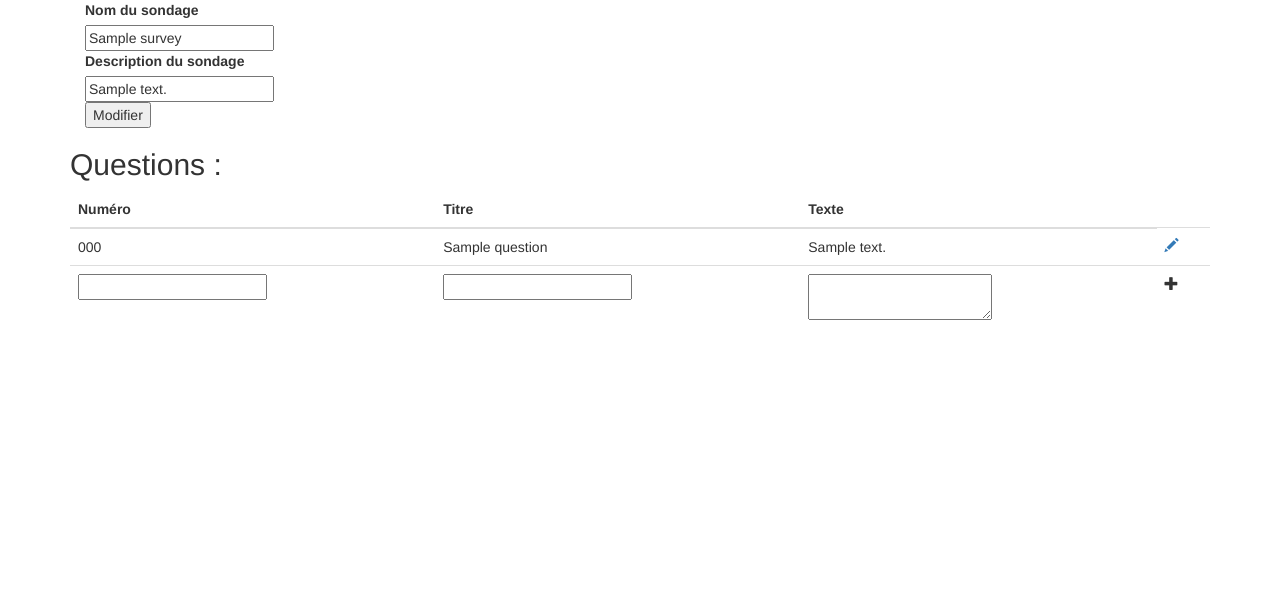
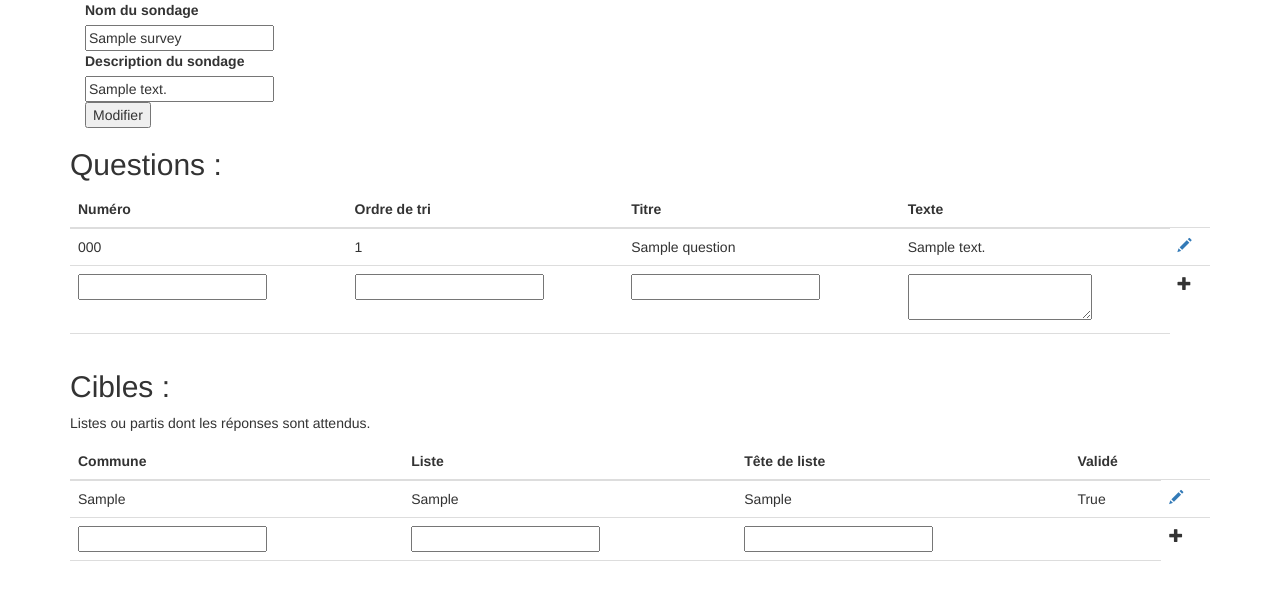
Before and after one commit to transport-nantes/TN_flask_web, a Flask app: page /F/1/1/edit/survey?survey_id=1 in a window 1280 px wide. Shown: the part 258-855 px from the top of the page. Before the commit the page ends 578 px from the top, so only its background shows below. Run offline with Flask 2, Linux system fonts and the light colour scheme; tables that the repository leaves empty hold one stand-in row (values such as "Sample post"); some libraries are stand-ins or nearby versions.

Commit message:
Add target editor
Part of #22.

```diff
--- a/app/models.py
+++ b/app/models.py
@@ -198,6 +198,7 @@ class SurveyTarget(db.Model):
     validated = db.Column(db.Boolean)
     commune = db.Column(db.String)
     liste = db.Column(db.String)
+    tete_de_liste = db.Column(db.String)
 
     url = db.Column(db.String)
     twitter_liste = db.Column(db.String)
--- a/app/survey/forms.py
+++ b/app/survey/forms.py
@@ -17,3 +17,14 @@ class SurveyQuestionForm(FlaskForm):
     sort_index = IntegerField('Position de trie')
     question_title = StringField('Titre', validators=[DataRequired()])
     question_text = StringField('Titre', widget=TextArea(), validators=[DataRequired()])
+
+class SurveyTargetForm(FlaskForm):
+    id = HiddenField('id')
+    survey_id = HiddenField('survey_id')
+    validated = BooleanField('Validé')
+    commune = StringField('Commune')
+    liste = StringField('Liste')
+    tete_de_liste = StringField('Tête de liste')
+    url = StringField('URL')
+    twitter_liste = StringField('twitter')
+    facebook = StringField('facebook')
--- a/app/survey/routes.py
+++ b/app/survey/routes.py
@@ -4,8 +4,8 @@ from werkzeug.urls import url_parse
 from flask import current_app as app
 from flask_login import login_user, logout_user, current_user, login_required
 from app import db
-from app.models import Survey, SurveyQuestion
-from app.survey.forms import SurveyForm, SurveyQuestionForm
+from app.models import Survey, SurveyQuestion, SurveyTarget
+from app.survey.forms import SurveyForm, SurveyQuestionForm, SurveyTargetForm
 from app.survey import bp
 from app.survey.survey_v1 import do_municipales_responses_v1
 import sys
@@ -52,8 +52,10 @@ def survey_edit(tag, seed):
     # check_admin('survey')
     form = SurveyForm()
     new_question_form = SurveyQuestionForm()
+    new_target_form = SurveyTargetForm()
     survey = None
     survey_id = request.args.get('survey_id', None)
+    targets = SurveyTarget.query.filter_by(survey_id=survey_id).all()
     if request.method == 'POST':
         if form.validate_on_submit():
             # The user may have changed the survey name, so first
@@ -84,14 +86,18 @@ def survey_edit(tag, seed):
                 db.session.rollback()
         else:
             # Problem with posted survey.
-            #### How do we signal to the user what the error was??
+            # I'm not convinced we need to do anything special, since we
+            # redisplay the same template regardless.
             pass
+        # I'd like to sort survey.questions by sort_index.
         return render_template('survey/mod_survey.html',
                                tag=tag, seed=seed,
                                form=form,
                                new_question_form=new_question_form,
+                               new_target_form=new_target_form,
                                survey=survey,
-                               questions=survey.questions)
+                               questions=survey.questions,
+                               targets=targets)
 
     if survey_id is None:
         app.logger.warning('#### survey_id is still none in survey_edit() ####')
@@ -104,8 +110,10 @@ def survey_edit(tag, seed):
                            tag=tag, seed=seed,
                            form=form,
                            new_question_form=new_question_form,
+                           new_target_form=new_target_form,
                            survey=survey,
-                           questions=survey.questions)
+                           questions=survey.questions,
+                           targets=targets)
 
 @login_required
 @bp.route('/F/<tag>/<seed>/edit/question', methods=['GET', 'POST'])
@@ -113,16 +121,13 @@ def question_edit(tag, seed):
     """Create or modify a question.
     """
     # check_admin('survey')
-    print('#### question_edit ####')
     question_form = SurveyQuestionForm()
     question_id = request.args.get('question_id', None)
     survey_id = request.args.get('survey_id', question_form.survey_id.data)
     question = SurveyQuestion.query.filter_by(id=question_id).one_or_none()
     if request.method == 'POST':
         if question_form.validate_on_submit():
-            print('#### 1 ####')
             if question is None:
-                print('#### question is none ####')
                 question = SurveyQuestion(
                     survey_id=survey_id,
                     question_number=question_form.question_number.data,
@@ -131,7 +136,6 @@ def question_edit(tag, seed):
                     question_text=question_form.question_text.data)
                 db.session.add(question)
             else:
-                print('#### question is not null ####')
                 question.survey_id=survey_id
                 question.question_number=question_form.question_number.data
                 question.sort_index=question_form.sort_index.data
@@ -139,7 +143,6 @@ def question_edit(tag, seed):
                 question.question_text=question_form.question_text.data
             try:
                 db.session.commit()
-                print('#### commit ####')
                 return redirect(url_for('survey.survey_edit',
                                         tag=tag, seed=seed,
                                         survey_id=survey_id))
@@ -147,7 +150,6 @@ def question_edit(tag, seed):
                 print(sys.exc_info()[0])
                 print(sys.exc_info())
                 db.session.rollback()
-                print('#### rollback ####')
         else:
             return render_template('survey/mod_question.html',
                                    tag=tag, seed=seed,
@@ -169,3 +171,82 @@ def question_edit(tag, seed):
                            question=question,
                            survey_id=survey_id,
                            form=question_form)
+
+@login_required
+@bp.route('/F/<tag>/<seed>/edit/target', methods=['GET', 'POST'])
+def target_edit(tag, seed):
+    """Create or modify a survey target.
+
+    Survey targets are the entities that can respond to surveys,
+    typically lists or political parties.  They are not the
+    individuals who physically respond on behalf of the abstract legal
+    entity.
+
+    """
+    # check_admin('survey')
+    print('#### 1 ####')
+    target_form = SurveyTargetForm()
+    target_id = request.args.get('target_id', target_form.id.data)
+    survey_id = request.args.get('survey_id', target_form.survey_id.data)
+    if target_id:
+        target = SurveyTarget.query.filter_by(id=target_id).one_or_none()
+    else:
+        target = None
+    ## responders = SurveyResponder.query.filter_by(survey_id=survey_id, target_id=target_id)
+    if request.method == 'POST':
+        print('#### POST ####')
+        if target_form.validate_on_submit():
+            if target is None:
+                print('#### no target ####')
+                target = SurveyTarget(
+                    survey_id=survey_id,
+                    validated=False,
+                    commune=target_form.commune.data,
+                    liste=target_form.liste.data,
+                    tete_de_liste=target_form.tete_de_liste.data)
+                db.session.add(target)
+            else:
+                print('#### target ####')
+                target.id = target_id
+                target.survey_id = survey_id
+                target.validated = target_form.validated.data
+                target.commune = target_form.commune.data
+                target.liste = target_form.liste.data
+                target.tete_de_liste = target_form.tete_de_liste.data
+                target.url = target_form.url.data
+                target.twitter_liste = target_form.twitter_liste.data
+            try:
+                print('#### committing ####')
+                db.session.commit()
+                print('#### commit ####')
+                return redirect(url_for('survey.survey_edit',
+                                        tag=tag, seed=seed,
+                                        survey_id=survey_id))
+            except:
+                db.session.rollback()
+                print('#### rollback ####')
+        # If not validated or if validated and commit failed, redisplay.
+        print('#### render 1 ####')
+        return render_template('survey/mod_target.html',
+                               tag=tag, seed=seed,
+                               survey_id=survey_id,
+                               target_form=target_form)
+    # Else GET.
+    print('#### GET ####')
+    target_form.id.data = target_id
+    if target is None:
+        print('#### no target ####')
+        target_form.validate.data = False
+    else:
+        print('#### target ####')
+        target_form.validated.data = target.validated
+        target_form.commune.data = target.commune
+        target_form.liste.data = target.liste
+        target_form.tete_de_liste.data = target.tete_de_liste
+        target_form.url.data = target.url
+        target_form.twitter_liste.data = target.twitter_liste
+    print('#### render 2 ####')
+    return render_template('survey/mod_target.html',
+                           tag=tag, seed=seed,
+                           survey_id=survey_id,
+                           target_form=target_form)
--- a/app/templates/survey/mod_survey.html
+++ b/app/templates/survey/mod_survey.html
@@ -23,7 +23,6 @@
     </form>
 </div>
 
-{% block form %}
 <section>
     <h2>Questions :</h2>
     <form action="{{ url_for("survey.question_edit", tag=tag, seed=seed, survey_id=survey.id) }}"
@@ -32,6 +31,7 @@
 	    <thead>
 		<tr>
 		    <th>Numéro</th>
+		    <th>Ordre de tri</th>
 		    <th>Titre</th>
 		    <th>Texte </th>
 		</tr>
@@ -40,6 +40,7 @@
 		{% for question in questions %}
 		<tr>
 		    <td>{{ question.question_number }}</td>
+		    <td>{{ question.sort_index }}</td>
 		    <td>{{ question.question_title }}</td>
 		    <td>{{ question.question_text|striptags|truncate(100) }}</td>
 		    <td> <a href="{{ url_for("survey.question_edit",
@@ -52,6 +53,7 @@
 		{% endfor %}
 		<tr>{{ new_question_form.id }} {{ new_question_form.survey_id }}
 		    <td>{{ new_question_form.question_number }}</td>
+		    <td>{{ new_question_form.sort_index }}</td>
 		    <td>{{ new_question_form.question_title }}</td>
 		    <td>{{ new_question_form.question_text }}</td>
 		    {{ new_question_form.csrf_token }}
@@ -59,10 +61,74 @@
 			<span class="glyphicon glyphicon-plus"></span>
 		    </button></td>
 		</tr>
+		<tr>
+		    <td>{% for error in new_question_form.question_number.errors %}
+			<span style="color: red;">[{{ error }}]</span>{% endfor %}</td>
+		    <td>{% for error in new_question_form.sort_index.errors %}
+			<span style="color: red;">[{{ error }}]</span>{% endfor %}</td>
+		    <td>{% for error in new_question_form.question_title.errors %}
+			<span style="color: red;">[{{ error }}]</span>{% endfor %}</td>
+		    <td>{% for error in new_question_form.question_text.errors %}
+			<span style="color: red;">[{{ error }}]</span>{% endfor %}</td>
+		</tr>
+
 	    </tbody>
 	</table>
     </form>
 </section>
-{% endblock form %}
+
+<section>
+    <h2>Cibles :</h2>
+    <p>Listes ou partis dont les réponses sont attendus.</p>
+
+    <form action="{{ url_for("survey.target_edit", tag=tag, seed=seed, survey_id=survey.id) }}"
+	method="POST">
+	<table class="table table-hover">
+	    <thead>
+		<tr>
+		    <th>Commune</th>
+		    <th>Liste</th>
+		    <th>Tête de liste</th>
+		    <th>Validé</th>
+		</tr>
+	    </thead>
+	    <tbody>
+		{% for target in targets %}
+		<tr>
+		    <td>{{ target.commune }}</td>
+		    <td>{{ target.liste }}</td>
+		    <td>{{ target.tete_de_liste }}</td>
+		    <td>{{ target.validated }}</td>
+		    <td> <a href="{{ url_for("survey.target_edit",
+			    tag=tag, seed=seed,
+			    survey_id=survey.id, target_id=target.id) }}">
+			<span class="glyphicon glyphicon-pencil"></span>
+		    </a>
+		    </td>
+		</tr>
+		{% endfor %}
+		<tr>{{ new_target_form.id }} {{ new_target_form.survey_id }}
+		    <td>{{ new_target_form.commune }}</td>
+		    <td>{{ new_target_form.liste }}</td>
+		    <td>{{ new_target_form.tete_de_liste }}</td>
+		    <td></td>
+		    {{ new_target_form.csrf_token }}
+		    <td><button type="submit" class="submit-with-icon">
+			<span class="glyphicon glyphicon-plus"></span>
+		    </button></td>
+		</tr>
+		<tr>
+		    <td>{% for error in new_target_form.commune.errors %}
+			<span style="color: red;">[{{ error }}]</span>{% endfor %}</td>
+		    <td>{% for error in new_target_form.liste.errors %}
+			<span style="color: red;">[{{ error }}]</span>{% endfor %}</td>
+		    <td>{% for error in new_target_form.tete_de_liste.errors %}
+			<span style="color: red;">[{{ error }}]</span>{% endfor %}</td>
+		    <td></td>
+		</tr>
+	    </tbody>
+	</table>
+    </form>
+</section>
 
 {% endblock %}
```
Also changed, not shown: app/templates/survey/mod_target.html (added, +58 -0 lines), migrations/versions/b4efe7c1d3ed_.py (added, +28 -0 lines).
